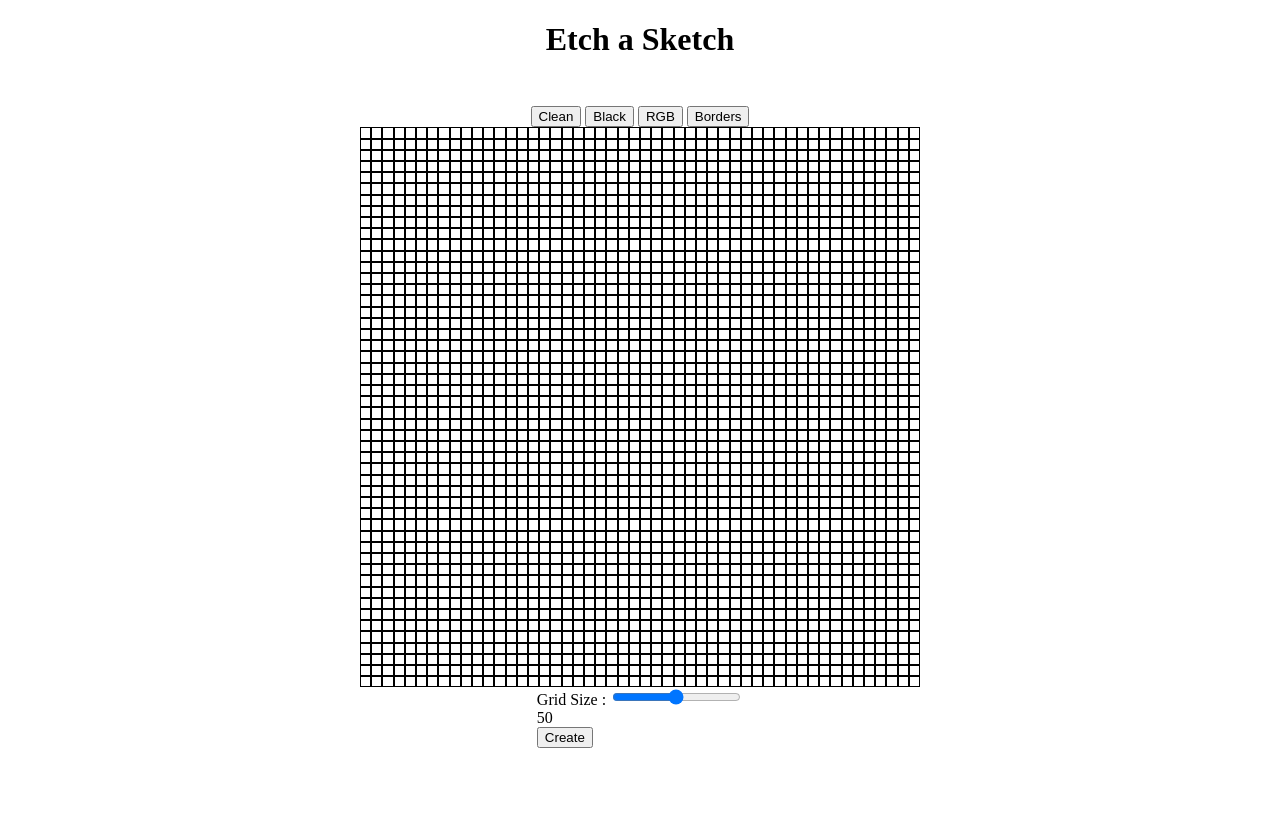
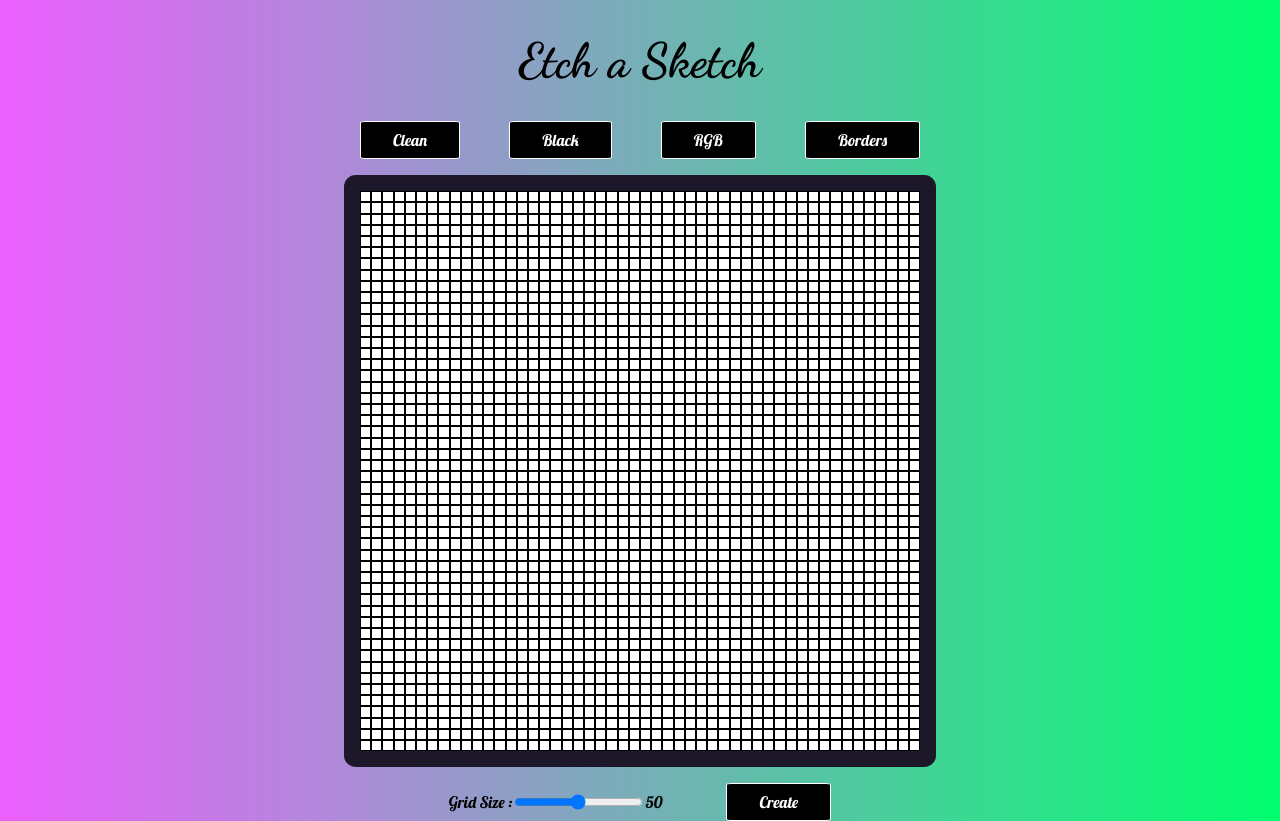
Before and after one commit to GokhanTurgut/etch-a-sketch, a plain HTML site: page index.html in a window 1280 px wide. Before the commit the page ends 800 px from the top, so only its background shows below. Drawn offline with Linux system fonts and the light colour scheme.

Commit message:
CSS customization has been made, project just needs darken functionality to be implemented.

```diff
--- a/css/style.css
+++ b/css/style.css
@@ -5,19 +5,63 @@ body {
     align-items: center;
     min-height: 100vh;
     flex-wrap: wrap;
+    font-family: 'Lobster', cursive;
+    background: rgb(237,95,255);
+    background: linear-gradient(90deg, rgba(237,95,255,1) 0%, rgba(0,255,111,1) 100%);
 }
 
 h1 {
-    margin-bottom: 3rem;
+    margin-bottom: 2rem;
+    font-family: 'Dancing Script', cursive;
+    font-size: 3rem;
+}
+
+button {
+    font-family: 'Lobster', cursive;
+    background-color: black;
+    color: white;
+    padding: .5rem 2rem;
+    border: 1px solid white;
+    border-radius: 5%;
+    font-size: 1rem;
+}
+
+button:hover {
+    background-color: #357b87;
+    box-shadow: 0 10px 15px 0px rgba(0,0,0,0.75);
+}
+
+button:active {
+    transform: translateY(3px);
+    box-shadow: 0 5px 15px 0px rgba(0, 0, 0, 0.5);
+}
+
+.options {
+    margin-bottom: 1rem;
+    display: flex;
+    width: 70vh;
+    justify-content: space-between;
 }
 
 .container {
     display: grid;
     width: 70vh;
     height: 70vh;
-    grid-template-columns: repeat(8, 1fr);
-    grid-template-rows: repeat(8, 1fr);
+    border: 1rem solid #1c1829;
+    border-radius: 2%;
+    background-color: white;
+    margin-bottom: 1rem;
+}
 
+.size {
+    display: flex;
+    width: 70vh;
+    justify-content: center;
+    align-items: center;
+}
+
+#create {
+    margin-left: 4rem;
 }
 
 .border {
--- a/index.html
+++ b/index.html
@@ -6,6 +6,10 @@
     <meta name="viewport" content="width=device-width, initial-scale=1.0">
     <title>Etch a Sketch</title>
     <link rel="stylesheet" href="css/style.css">
+    <link rel="preconnect" href="https://fonts.googleapis.com">
+    <link rel="preconnect" href="https://fonts.gstatic.com" crossorigin>
+    <link href="https://fonts.googleapis.com/css2?family=Dancing+Script:wght@700&family=Lobster&display=swap" rel="stylesheet">
+
 </head>
 <body>
 
@@ -15,7 +19,7 @@
         <button id="blackPen">Black</button>
         <button id="rgbPen">RGB</button>
         <button id="borders">Borders</button>
-        <!-- <button id="darken">Darken</button> -->
+        <!-- <button id="darken">Darken</button> New feature to be added!-->
     </div>
     <div class="container">
     </div>
```
